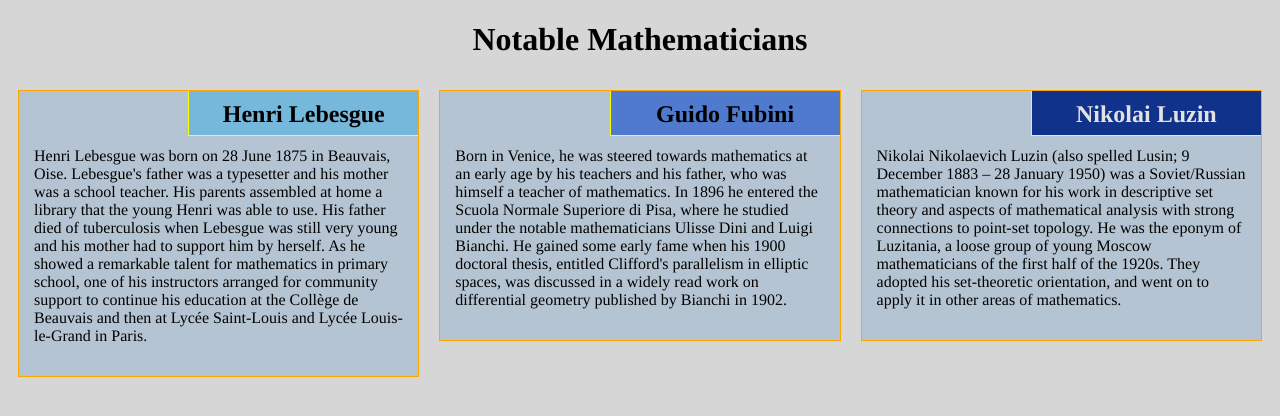
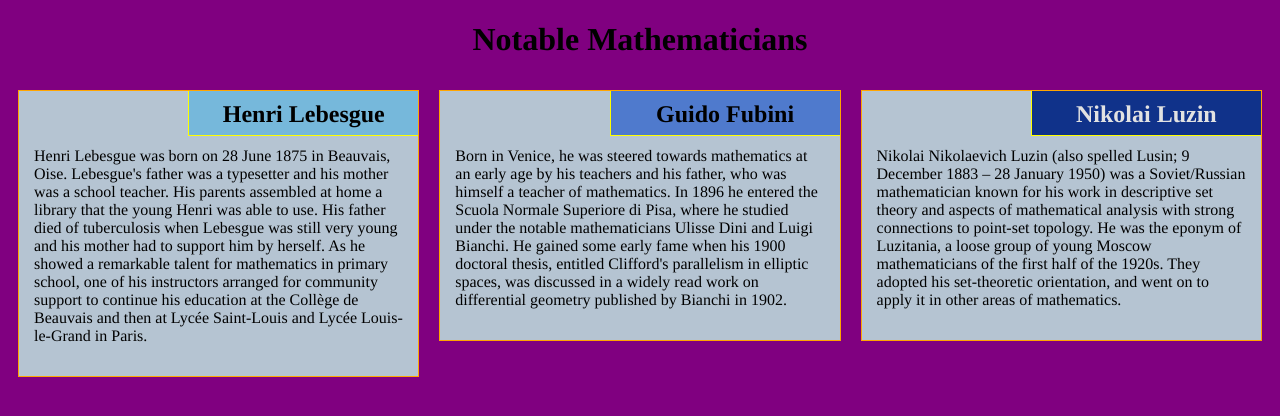
Before and after one commit to MrBaggyPants/html, a plain HTML site: page module_2/index.html in a window 1280 px wide. Drawn offline with Linux system fonts and the light colour scheme.

Commit message:
Update style.css

```diff
--- a/module_2/css/style.css
+++ b/module_2/css/style.css
@@ -4,7 +4,7 @@
 }
 
 body {
-    background-color: #d6d6d6;
+    background-color: purple;
 }
 
 h1 {
```
